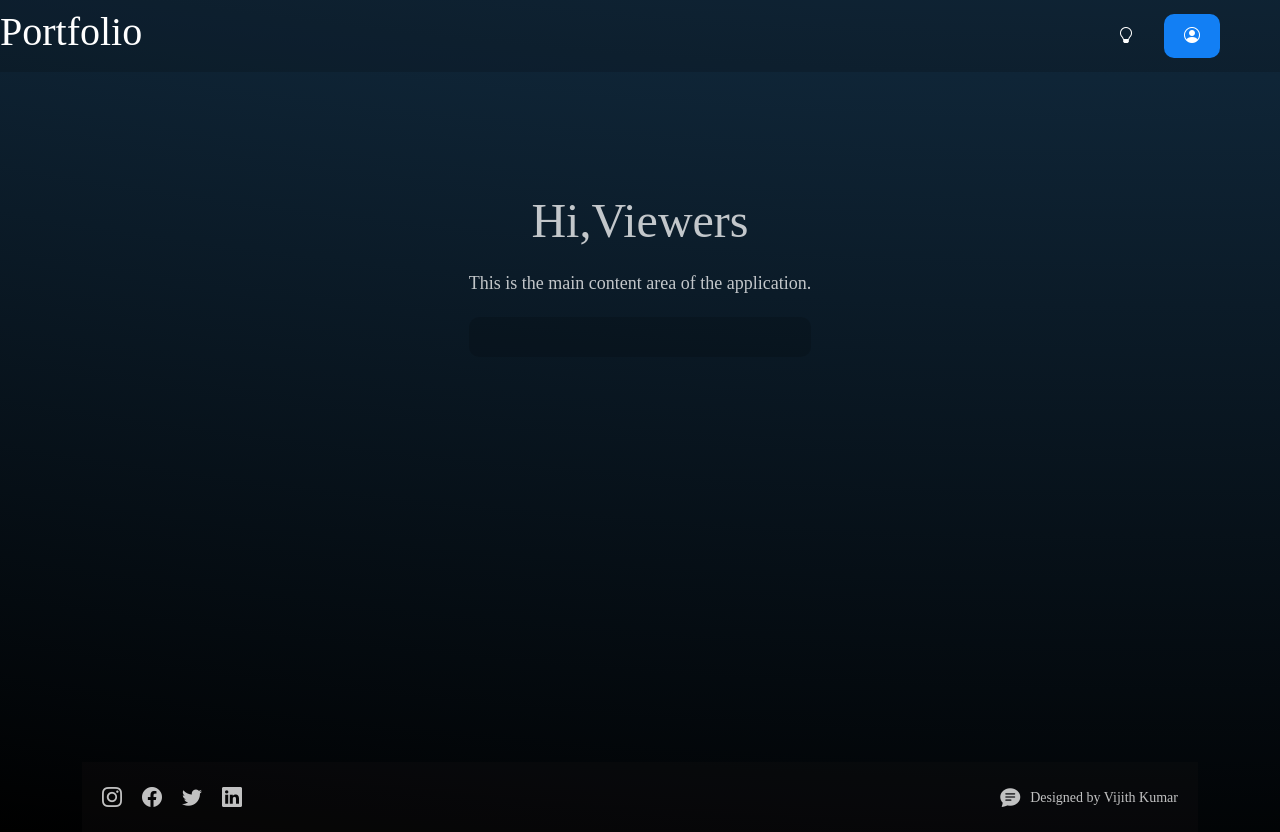
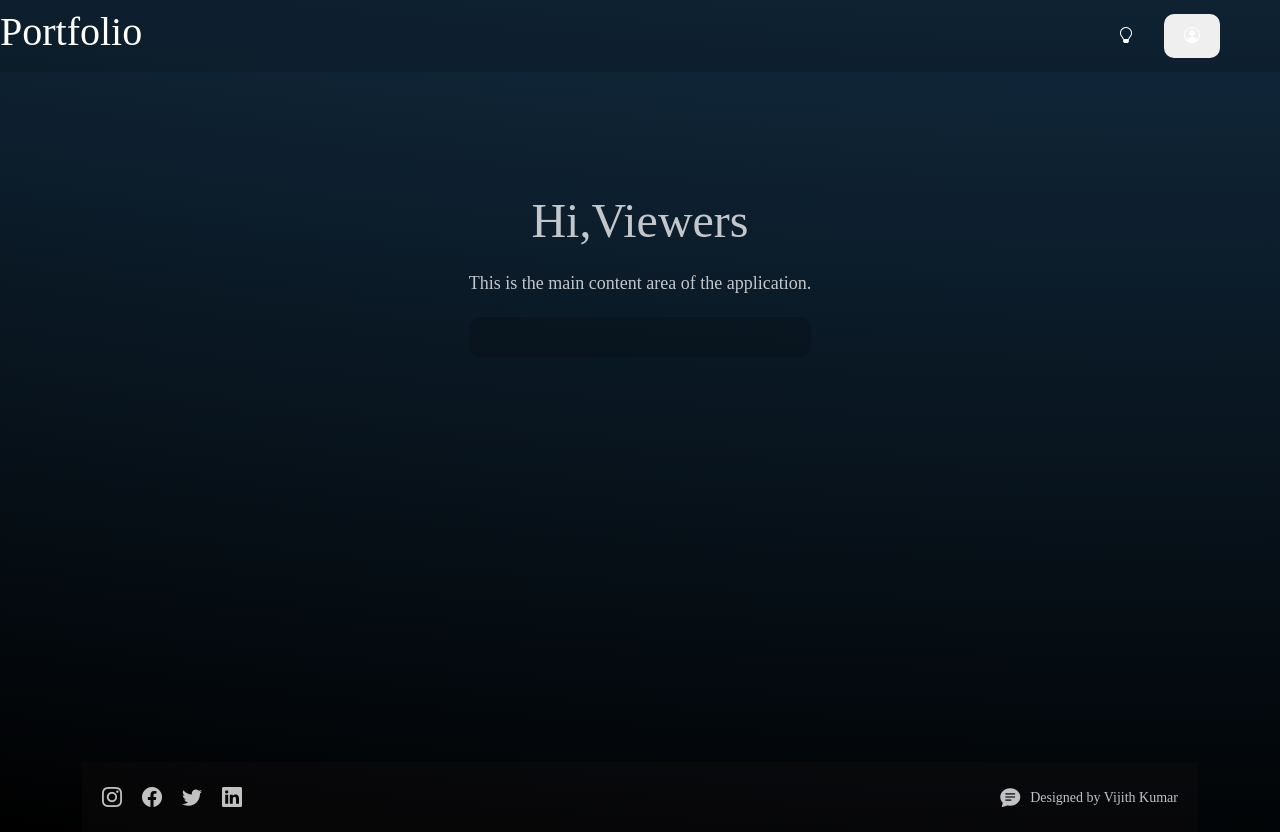
Before and after one commit to advijithkumar/portfolio, a React (Vite) app: page / in a window 1280 px wide. Built offline with nearby package versions, Linux system fonts and the light colour scheme; the HTML template or start-up script is replaced by a standard one; a web font is replaced by a local one.

Commit message:
button backgroun-color remove to the get startgi

```diff
--- a/src/index.css
+++ b/src/index.css
@@ -38,7 +38,6 @@ button {
   color: rgba(255, 255, 255, 0.751);
   font-size: 16px;
   font-weight: bold;
-  background-color: rgb(18, 127, 244);
   padding: 10px 20px 10px 20px;
   border-radius: 10px
     /*box-shadow: 0px 0px 5px 1px #fff;*/
```
